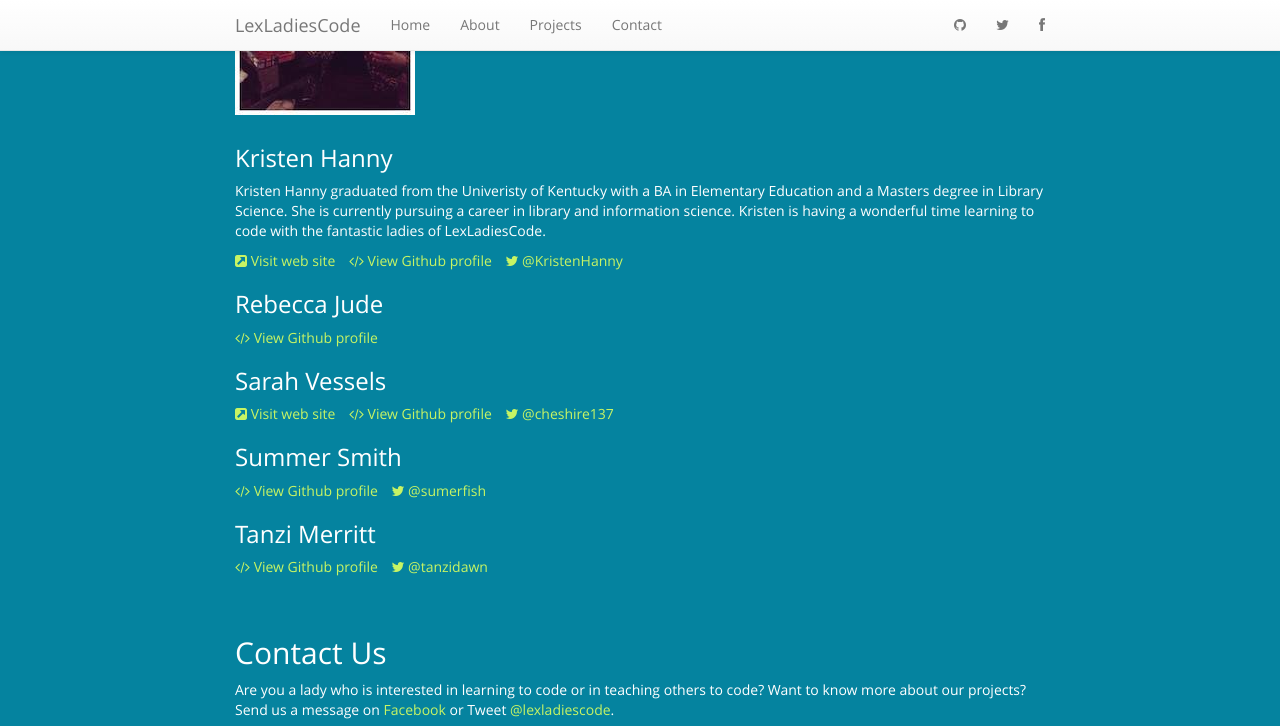
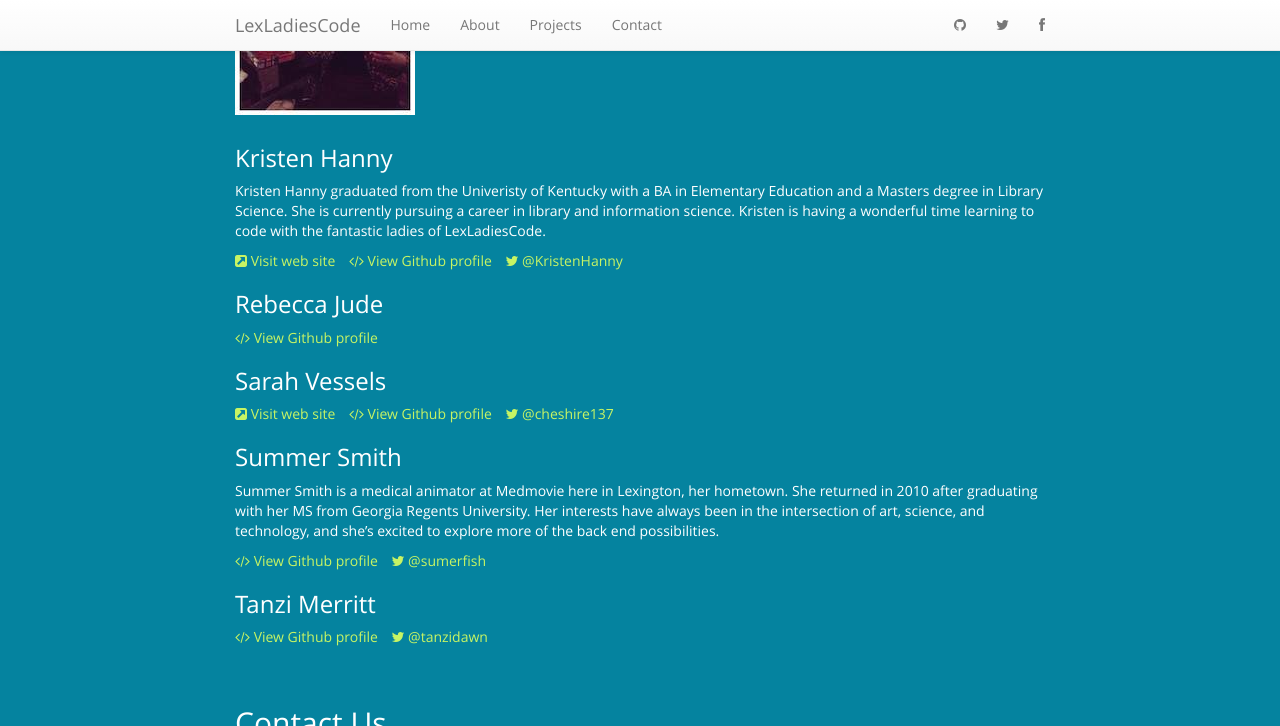
Before and after one commit to LexLadiesCode/LexLadiesCode.github.io, a Jekyll site: the page built from index.html, in a window 1280 px wide and 900 px high, scrolled down 1301 px, cut to the strip 0-726 px from the top of the window. Built offline with Jekyll 4.4.1, drawn with Linux system fonts in a browser that asks for light colours; nearby versions of some CDN libraries; Markdown is read by kramdown in place of the engine named in the settings.

Commit message:
summer bio

```diff
--- a/members/_posts/2014-07-01-summer-smith.markdown
+++ b/members/_posts/2014-07-01-summer-smith.markdown
@@ -4,3 +4,5 @@ title: Summer Smith
 github: summasmiff
 twitter: sumerfish
 ---
+
+Summer Smith is a medical animator at Medmovie here in Lexington, her hometown.  She returned in 2010 after graduating with her MS from Georgia Regents University. Her interests have always been in the intersection of art, science, and technology, and she's excited to explore more of the back end possibilities.
```
